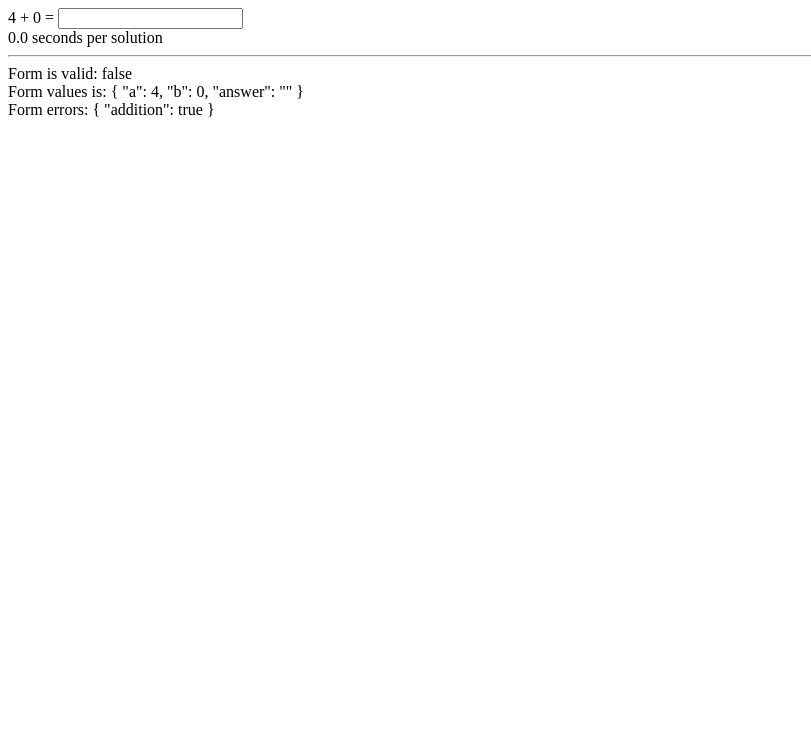
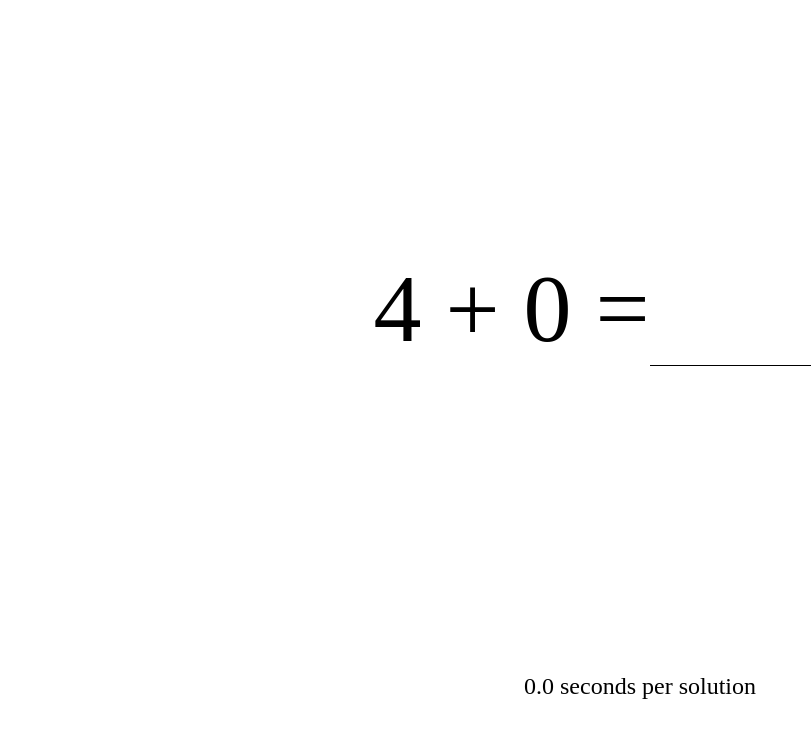
Before and after one commit to vplvua/mathGame, an Angular app: page / in a window 1280 px wide. Shown: the top 738 px of the page, without its empty margins (0-811 px from the left). Built offline with nearby package versions, Linux system fonts and the light colour scheme.

Commit message:
added styling

```diff
--- a/src/app/equation/equation.component.css
+++ b/src/app/equation/equation.component.css
@@ -0,0 +1,27 @@
+form {
+  margin-top: 20%;
+  display: flex;
+  justify-content: center;
+  font-size: 96px;
+}
+
+input {
+  font-size: 96px;
+  border: none;
+  border-bottom: 1px solid #000;
+  width: 20%;
+  text-align: center;
+}
+
+input:focus {
+  outline: none;
+}
+
+.stats {
+  position: absolute;
+  bottom: 100px;
+  left: 0;
+  right: 0;
+  text-align: center;
+  font-size: 24px;
+}
--- a/src/app/equation/equation.component.html
+++ b/src/app/equation/equation.component.html
@@ -1,10 +1,8 @@
 <form action="" [formGroup]="mathForm">
-  {{ a }} + {{ b }} =
+  <div class="equation">{{ a }} + {{ b }} =</div>
   <input formControlName="answer" />
 </form>
-{{ secondsPerSolution | number : "1.1-3" }} seconds per solution
 
-<hr />
-<div>Form is valid: {{ mathForm.valid }}</div>
-<div>Form values is: {{ mathForm.value | json }}</div>
-<div>Form errors: {{ mathForm.errors | json }}</div>
+<div class="stats">
+  {{ secondsPerSolution | number : "1.1-3" }} seconds per solution
+</div>
```
